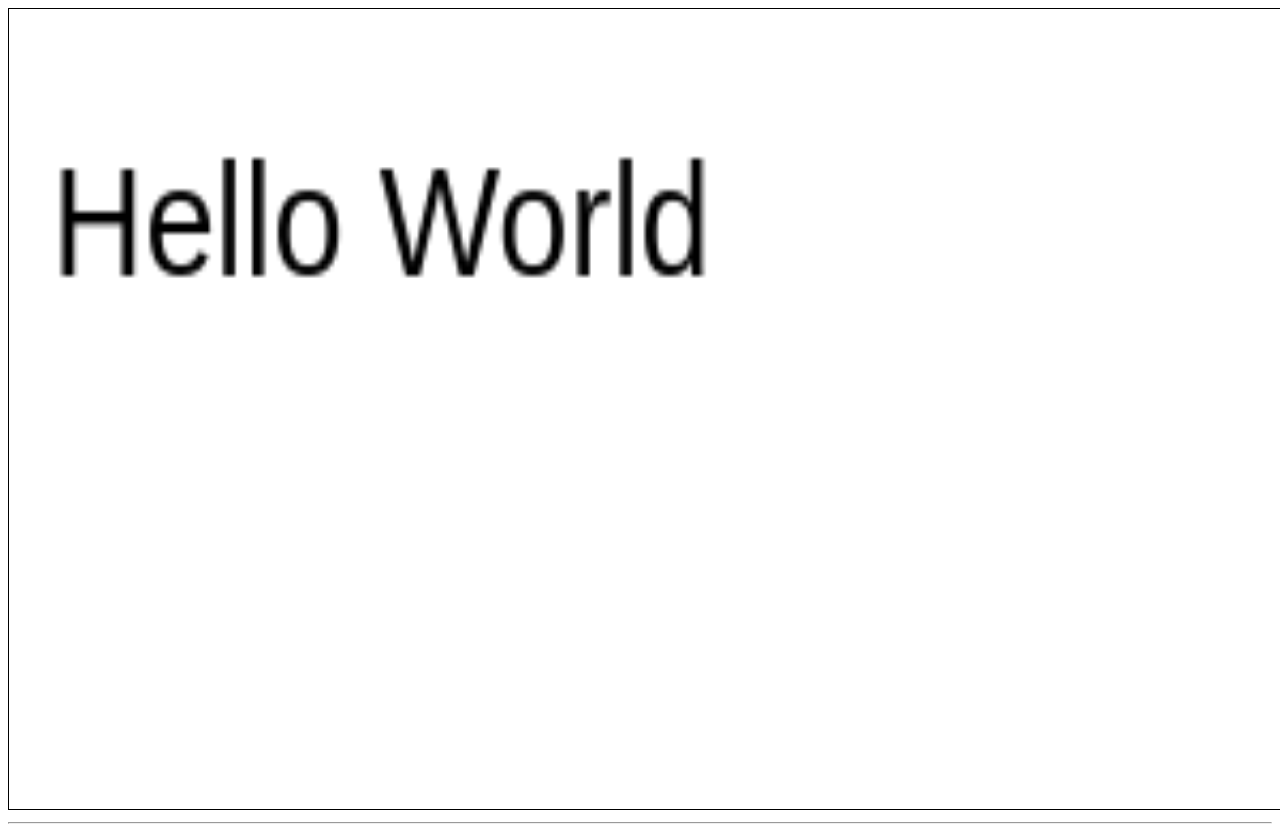
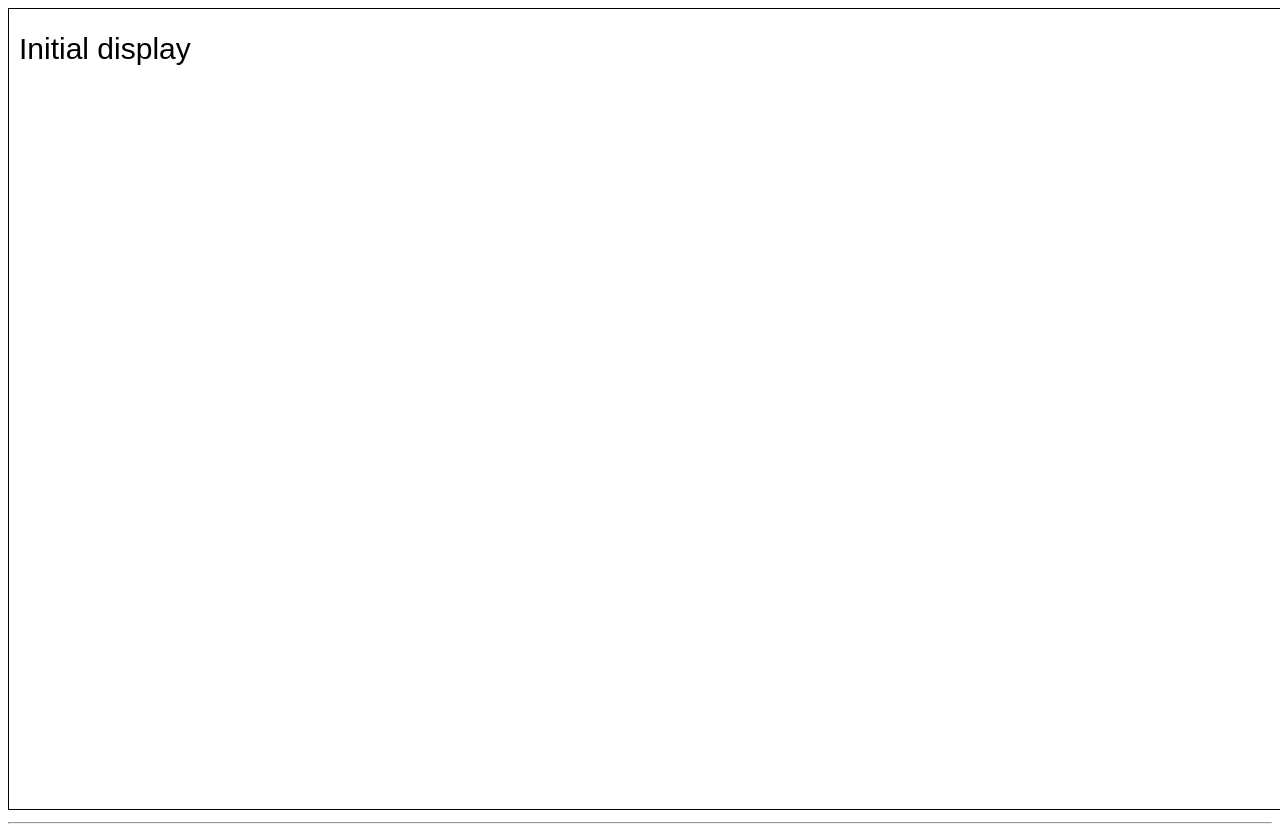
Before and after one commit to yenertuz/raycasting, a plain HTML site: page index.html in a window 1280 px wide. Shown: the top 829 px of the page. Drawn offline with Linux system fonts and the light colour scheme.

Commit message:
rebuild main

```diff
--- a/bundle.js
+++ b/bundle.js
@@ -1,19 +1,33 @@
-function start_game(state) {
-  console.log("game started");
+function get_state_for_main() {
+  let state = {};
+
+  state.canvas = document.getElementById("root");
+  state.context = state.canvas.getContext("2d");
+  state.canvas.width = state.canvas.clientWidth;
+  state.canvas.height = state.canvas.clientHeight;
+  return (state);
 }
 
-function display_intro(state) {
+function clear_canvas(state) {
+  state.context.fillStyle = "white";
+  state.context.fillRect(0, 0, state.canvas.width, state.canvas.height);
+}
+
+function handle_resize(state) {
+  state.canvas.width = state.canvas.clientWidth;
+  state.canvas.height = state.canvas.clientHeight;
+  clear_canvas(state);
   state.context.font = "30px Arial";
-  state.context.fillText("Hello World", 10, 50);
+  state.context.fillStyle = "black";
+  state.context.fillText("Resize handled", 10, 50);
 }
 
 function main() {
-  var state = {};
-  state.canvas = document.getElementById("root");
-  state.context = state.canvas.getContext("2d");
-  display_intro(state);
-  start_game(state);
+  var state = get_state_for_main();
+
+  window.addEventListener("resize", () => { handle_resize(state); });
+  state.context.font = "30px Arial";
+  state.context.fillText("Initial display", 10, 50);
 }
 
-console.log("about to start");
 main();
--- a/index.html
+++ b/index.html
@@ -5,7 +5,7 @@
 	<meta name="description" content="">
 	<meta name="author" content="">
 	<link rel="icon" href="https://images.emojiterra.com/google/android-pie/512px/1f579.png" type="image/gif" sizes="16x16">
-	<title>Yener Tuz Portfolio</title>
+	<title>Raycasting Game</title>
 	<link rel="stylesheet" type="text/css" href="style.css">
 	<link rel="stylesheet" href="https://use.fontawesome.com/releases/v5.7.2/css/all.css" integrity="sha384-fnmOCqbTlWIlj8LyTjo7mOUStjsKC4pOpQbqyi7RrhN7udi9RwhKkMHpvLbHG9Sr" crossorigin="anonymous">
   </head>
@@ -14,7 +14,7 @@
 	<hr>
 	  <footer style="text-align: center">
 			<img class="clickable" src="assets/logo_with_name.png" width="200px" height="40px"
-			onClick="location.assign('https://www.yenertuz.com')";/>
+			onClick="location.assign('https://www.yenertuz.com')"/>
 			<br>Copyright &copy; Yener Tuz www.yenertuz.com 2019</footer>
   </body>
   <script src="bundle.js"></script>
```
